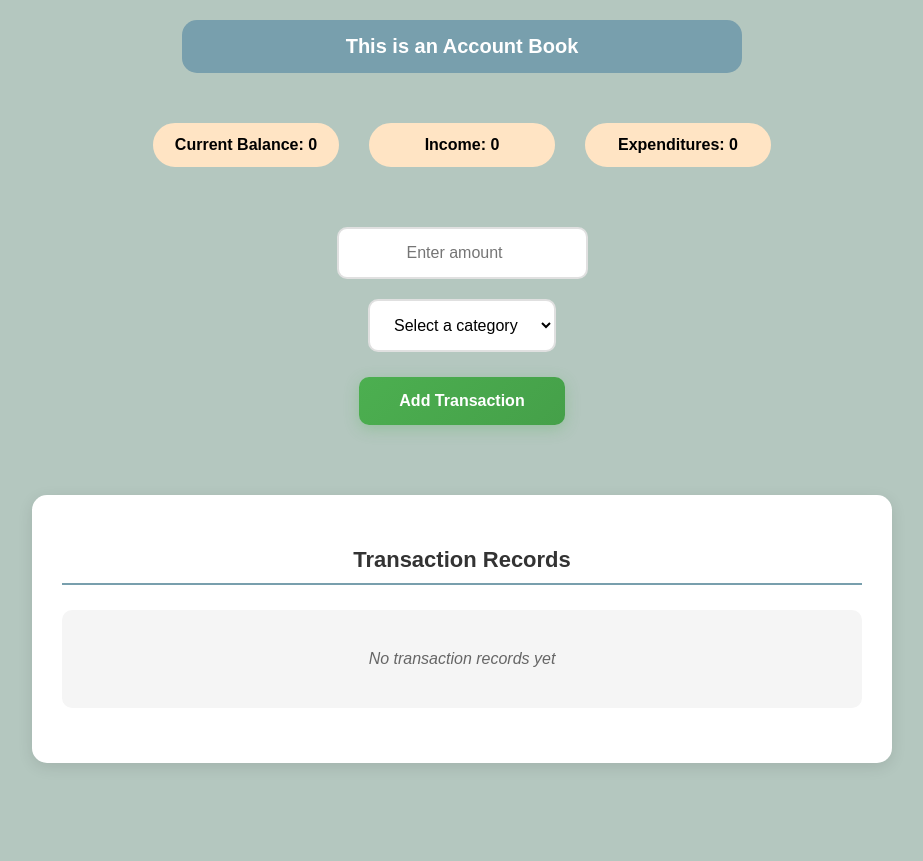
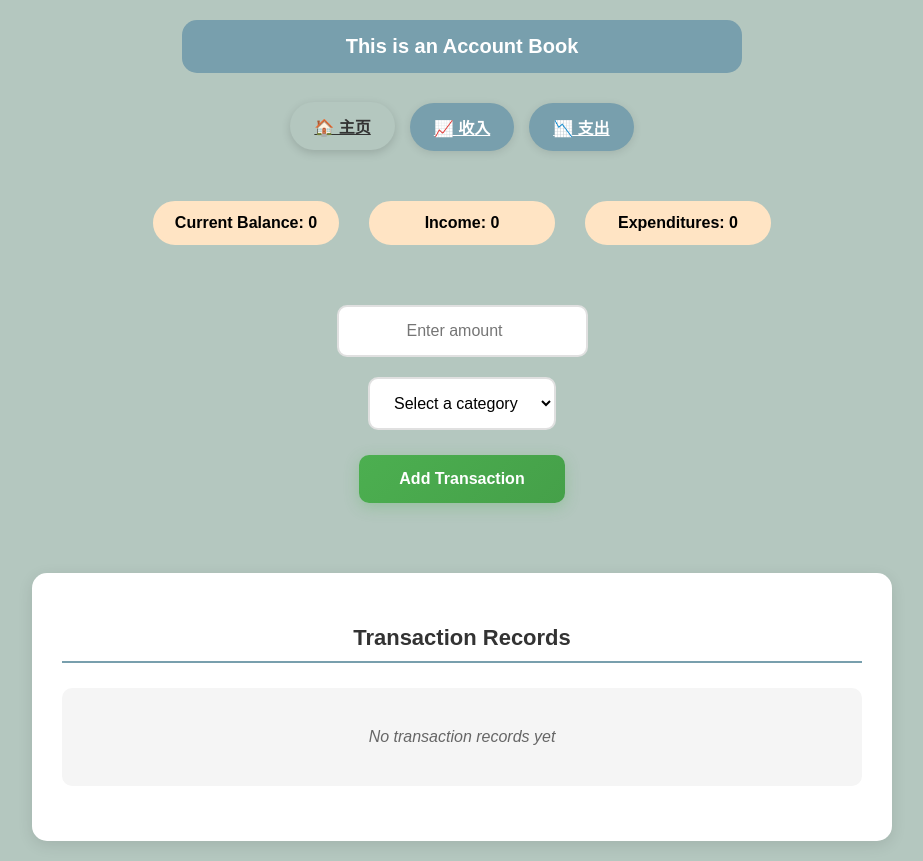
Before and after one commit to Linqiumeng/reacr-accountBook, a React (Vite) app: page / in a window 1280 px wide. Shown: the whole page, without its empty margins (178-1101 px from the left). Before the commit the page ends 800 px from the top, so only its background shows below. Built offline with nearby package versions, Linux system fonts and the light colour scheme.

Commit message:
Using React-Router to realize muti-page function to separate the dashboard, income and expense screens.

```diff
--- a/package.json
+++ b/package.json
@@ -11,7 +11,8 @@
   },
   "dependencies": {
     "react": "^19.1.0",
-    "react-dom": "^19.1.0"
+    "react-dom": "^19.1.0",
+    "react-router-dom": "^7.6.2"
   },
   "devDependencies": {
     "@eslint/js": "^9.25.0",
--- a/src/App.jsx
+++ b/src/App.jsx
@@ -1,14 +1,39 @@
 import { useState, useEffect } from 'react'
+import { BrowserRouter as Router, Routes, Route } from 'react-router-dom'
 import Header from './Components/Header/Header.jsx'
 import TransactionForm from './Components/TransactionForm/TransactionForm.jsx'
 import RecordList from './Components/RecordList/RecordList.jsx'
 import { saveToLocalStorage, loadFromLocalStorage, clearLocalStorage } from './utils/Storage.js'
 
 
+// ** 临时版本
+const Dashboard = ({ transactionProps, recordProps }) => (
+    <div>
+        <TransactionForm {...transactionProps} />
+        <RecordList {...recordProps} />
+    </div>
+)
+
+const IncomePage = ({ recordProps }) => (
+    <div>
+        <h2 style={{textAlign: 'center', margin: '20px'}}>Income Page</h2>
+        <RecordList {...recordProps} />
+    </div>
+)
+
+const ExpensePage = ({ recordProps }) => (
+    <div>
+        <h2 style={{textAlign: 'center', margin: '20px'}}>Expense Page</h2>
+        <RecordList {...recordProps} />
+    </div>
+)
+
+
 function App() {
 
   const initialData = loadFromLocalStorage()
 
+  const [currentPage, setCurrentPage] = useState('dashboard')
   const [balance, setBalance] = useState(initialData.balance)
   const [income, setIncome] = useState(initialData.income)
   const [expenditures, setExpenditures] = useState(initialData.expenditures)
@@ -124,21 +149,37 @@ This action CANNOT be undone. Are you absolutely sure?`
     alert('✅ All data has been reset successfully!')
   }
 
+  const transactionProps = { onAddTransaction: addTransaction }
+  const recordProps = {
+      records,
+      onDeleteRecord: deleteRecord,
+      onClearAllRecords: clearAllRecord
+  }
+
   return (
+    <Router>
         <div>
             <Header
                 balance={balance}
                 income={income}
                 expenditures={expenditures}
             />
-      <TransactionForm onAddTransaction={addTransaction} />
-      <RecordList
-        records={records}
-        onDeleteRecord={deleteRecord}
-        onClearAllRecords={clearAllRecord}
-        onResetAllData={resetAllData}
+            <Routes>
+                <Route
+                    path="/"
+                    element={<Dashboard transactionProps={transactionProps} recordProps={recordProps} />}
                 />
+                <Route
+                    path="/income"
+                    element={<IncomePage recordProps={recordProps} />}
+                />
+                <Route
+                    path="/expense"
+                    element={<ExpensePage recordProps={recordProps} />}
+                />
+            </Routes>
         </div>
+    </Router>
 )
 }
 
--- a/src/Components/Header/Header.css
+++ b/src/Components/Header/Header.css
@@ -30,3 +30,51 @@ header div{
     text-align: center;
     min-width: 150px;
 }
+
+/* 导航栏样式 */
+.navigation {
+    display: flex;
+    justify-content: center;
+    gap: 15px;
+    margin-bottom: 30px;
+    flex-wrap: wrap;
+}
+
+.nav-btn {
+    padding: 12px 24px;
+    border: none;
+    border-radius: 25px;
+    background-color: #789FAD;
+    color: white;
+    font-size: 16px;
+    font-weight: bold;
+    cursor: pointer;
+    transition: all 0.3s ease;
+    box-shadow: 0 2px 8px rgba(0, 0, 0, 0.1);
+}
+
+.nav-btn:hover {
+    background-color: #6a8a96;
+    transform: translateY(-2px);
+    box-shadow: 0 4px 12px rgba(0, 0, 0, 0.2);
+}
+
+.nav-btn.active {
+    background-color: #B4C7BF;
+    color: #333;
+    transform: translateY(-1px);
+    box-shadow: 0 3px 10px rgba(0, 0, 0, 0.15);
+}
+
+/* 响应式设计 */
+@media (max-width: 768px) {
+    .navigation {
+        flex-direction: column;
+        align-items: center;
+        gap: 10px;
+    }
+
+    .nav-btn {
+        width: 200px;
+    }
+}
--- a/src/Components/Header/Header.jsx
+++ b/src/Components/Header/Header.jsx
@@ -1,9 +1,34 @@
 import './Header.css'
-const Header = ({balance, income, expenditures })=>{
+import { Link, useLocation } from 'react-router-dom'
 
-    return(
+const Header = ({ balance, income, expenditures }) => {
+    const location = useLocation()
+    const currentPage = location.pathname
+
+    const getPageTitle = () => {
+        switch (currentPage) {
+            case '/income': return 'Income Management'
+            case '/expense': return 'Expense Management'
+            default: return 'This is an Account Book'
+        }
+    }
+
+    return (
         <div className="Book-Header">
-            <p className='sub-title'>This is an Account Book</p>
+            <p className='sub-title'>{getPageTitle()}</p>
+
+            <nav className="navigation">
+                <Link to="/" className={`nav-btn ${currentPage === '/' ? 'active' : ''}`}>
+                    🏠 主页
+                </Link>
+                <Link to="/income" className={`nav-btn ${currentPage === '/income' ? 'active' : ''}`}>
+                    📈 收入
+                </Link>
+                <Link to="/expense" className={`nav-btn ${currentPage === '/expense' ? 'active' : ''}`}>
+                    📉 支出
+                </Link>
+            </nav>
+
             <header>
                 <div id="balance">Current Balance: {balance}</div>
                 <div id="income">Income: {income}</div>
```
Also changed, not shown: 1 other file (tests, documents, lock files or other folders). Lines whose indentation alone changed are shown as unchanged.
